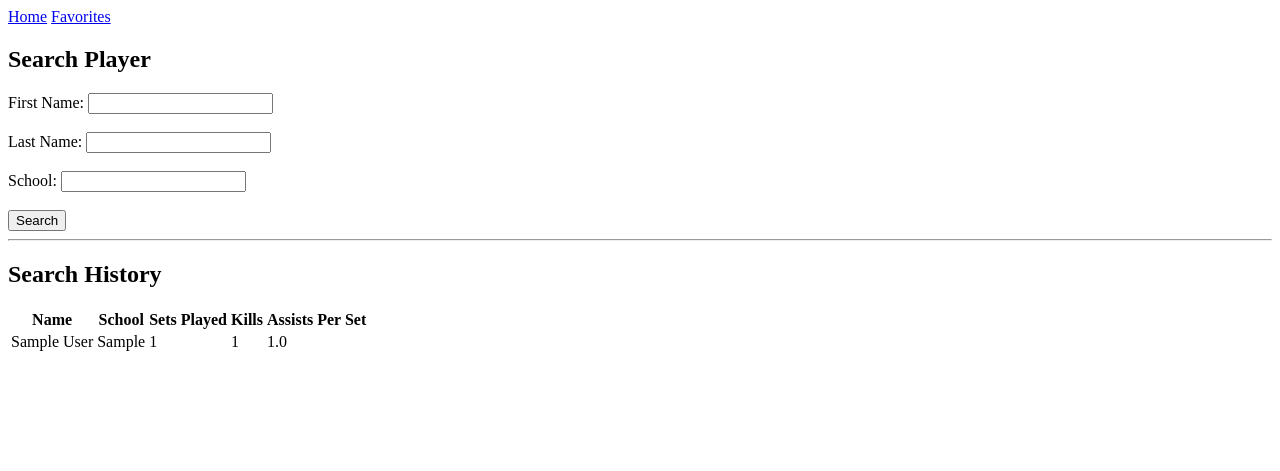
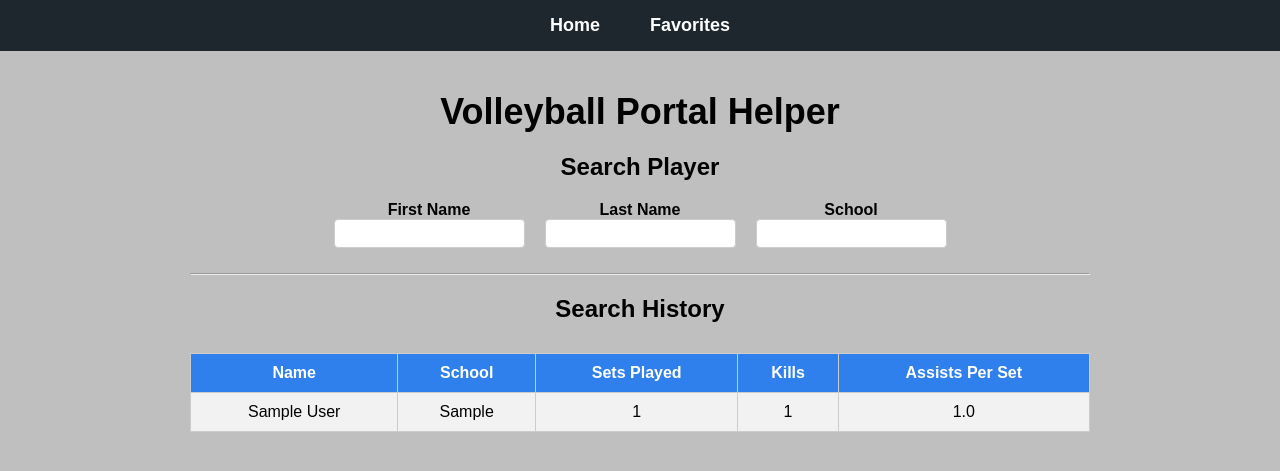
Before and after one commit to Megusaka/NCAA-Transfer-Portal-Assistant, a Flask app: page / in a window 1280 px wide. Shown: the top 471 px of the page. Run offline with Flask 3, Linux system fonts and the light colour scheme; tables that the repository leaves empty hold one stand-in row (values such as "Sample post"); data that the repository does not hold is empty.

Commit message:
css styling

```diff
--- /dev/null
+++ b/static/style.css
@@ -0,0 +1,136 @@
+body{
+    font-family: Arial, Helvetica, sans-serif;
+    background-color: #bfbfbf;
+    margin: 0;
+    padding: 0;
+}
+
+.container{
+    width: 900px;
+    margin: 40px auto;
+    text-align: center;
+}
+
+/* PAGE TITLE */
+
+.title{
+    text-align: center;
+    font-size: 36px;
+    margin-bottom: 20px;
+}
+
+
+.navbar{
+    background-color: #1e272e;
+    padding: 15px 0;
+}
+
+.nav-container{
+    display: flex;
+    justify-content: center;
+    gap: 50px;
+}
+
+.nav-container a{
+    color: white;
+    text-decoration: none;
+    font-size: 18px;
+    font-weight: bold;
+}
+
+.nav-container a:hover{
+    color: #4da3ff;
+}
+
+
+.search-form{
+    display: flex;
+    justify-content: center;
+    align-items: flex-end;
+    gap: 20px;
+    margin-bottom: 25px;
+}
+
+.form-group{
+    display: flex;
+    flex-direction: column;
+}
+
+input{
+    padding: 6px;
+    border-radius: 4px;
+    border: 1px solid #ccc;
+}
+
+.nav-link{
+    color: white;
+    text-decoration: none;
+    font-size: 18px;
+    font-weight: bold;
+}
+
+.nav-link:hover{
+    text-decoration: underline;
+}
+
+/* ---------- SEARCH FORM ---------- */
+
+form{
+    display: flex;
+    justify-content: center;
+    gap: 20px;
+    align-items: center;
+    flex-wrap: wrap;
+}
+
+label{
+    font-weight: bold;
+}
+
+input{
+    padding: 6px;
+    border-radius: 4px;
+    border: 1px solid #ccc;
+}
+
+button{
+    padding: 8px 16px;
+    border: none;
+    background-color: #2f80ed;
+    color: white;
+    border-radius: 4px;
+    font-weight: bold;
+    cursor: pointer;
+}
+
+button:hover{
+    background-color: #1c60b8;
+}
+
+/* ---------- TABLE ---------- */
+
+table{
+    width: 100%;
+    border-collapse: collapse;
+    margin-top: 30px;
+    background-color: white;
+}
+
+th, td{
+    border: 1px solid #ccc;
+    padding: 10px;
+    text-align: center;
+}
+
+th{
+    background-color: #2f80ed;
+    color: white;
+}
+
+tr:nth-child(even){
+    background-color: #f2f2f2;
+}
+
+tr:hover{
+    background-color: #e8f0ff;
+}
--- a/templates/base.html
+++ b/templates/base.html
@@ -1,12 +1,13 @@
 <!DOCTYPE html>
 <head>
     <title>Volleyball Portal</title>
+    <link rel="stylesheet" href="{{ url_for('static', filename='style.css') }}">
 </head>
 <body>
-<nav class="navbar navbar-expand-lg navbar-dark bg-dark">
-    <div class="container-fluid">
-        <a class="navbar-brand" href="{{ url_for('index') }}">Home</a>
-        <a class="navbar-brand" href="{{ url_for('favorites') }}">Favorites</a>
+<nav class="navbar">
+    <div class="nav-container">
+        <a class="nav-link" href="{{ url_for('index') }}">Home</a>
+        <a class="nav-link" href="{{ url_for('favorites') }}">Favorites</a>
     </div>
 </nav>
 
--- a/templates/index.html
+++ b/templates/index.html
@@ -1,24 +1,28 @@
 {% extends "base.html" %}
 
 {% block content %}
+<h1 class="title">Volleyball Portal Helper</h1>
 
-    <h2>Search Player</h2>
-    <form method="POST">
-        <label>First Name:</label>
-        <input type="text" name="first_name" required><br><br>
+<h2>Search Player</h2>
+<form method="POST" class = "search-form">
+    <div class="form-group">
+        <label>First Name</label>
+        <input type="text" name="first_name" required>
+    </div>
 
-        <label>Last Name:</label>
-        <input type="text" name="last_name" required><br><br>
+    <div class="form-group">
+        <label>Last Name</label>
+        <input type="text" name="last_name" required>
+    </div>
 
-        <label>School:</label>
-        <input type="text" name="school" required><br><br>
-
-        <button type="submit">Search</button>
-    </form>
-
+    <div class="form-group">
+        <label>School</label>
+        <input type="text" name="school" required>
+    </div>
+</form>
     <hr>
 
-    <h2>Search History</h2>
+<h2>Search History</h2>
 
 <table>
 <tr>
```
